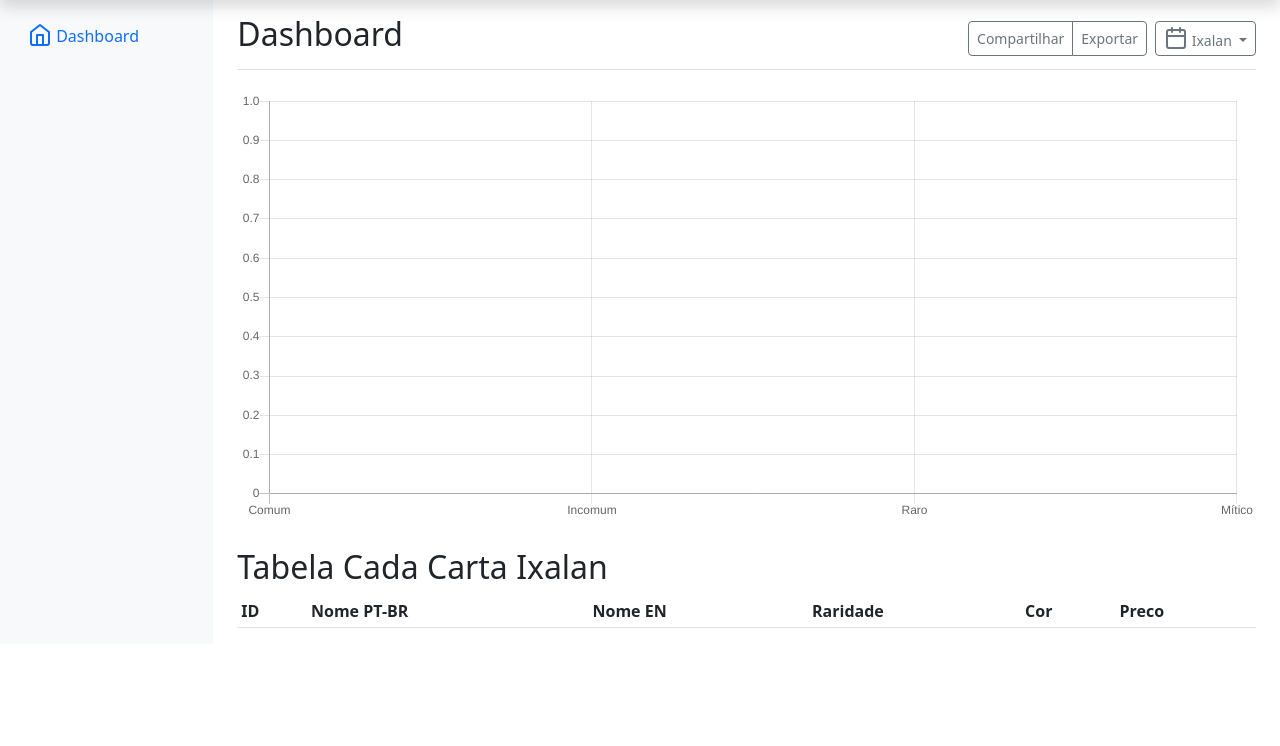
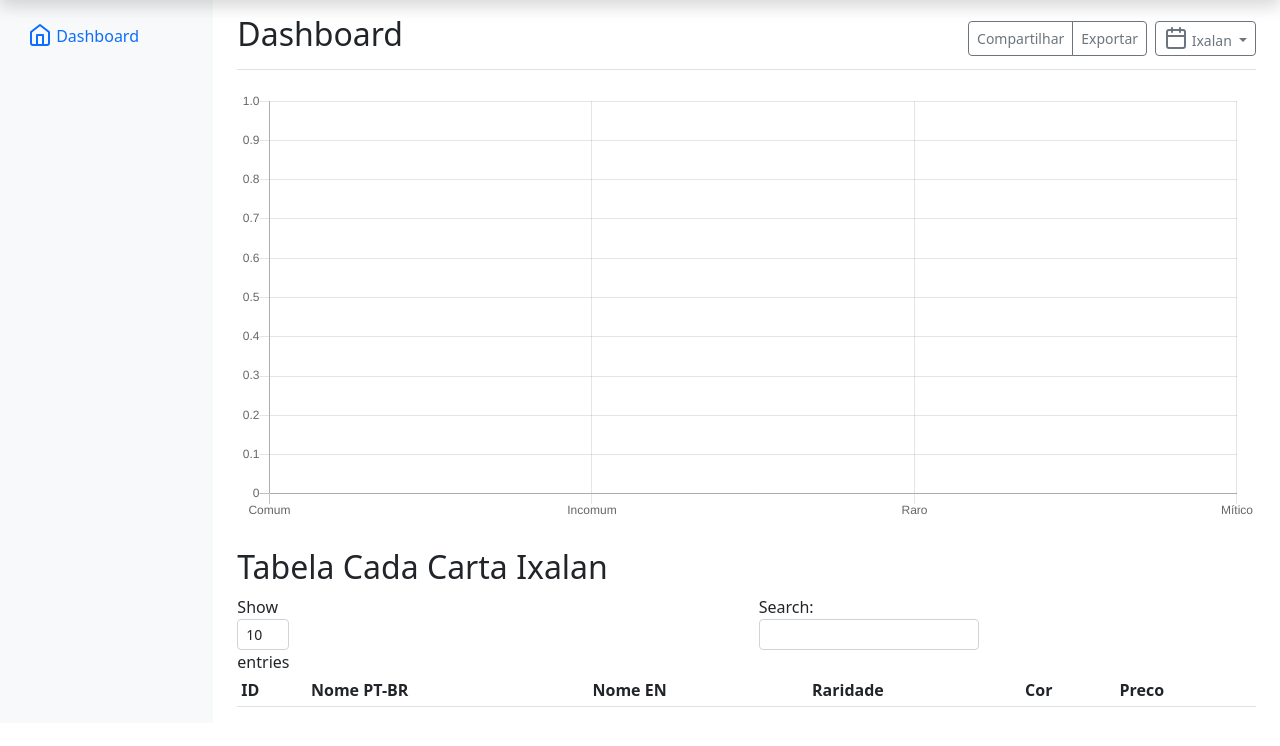
Before and after one commit to RodrigoMRoli/GetPriceLigamagic, a PHP site: page /getPriceLigamagic.php in a window 1280 px wide. Shown: the part 37-783 px from the top of the page. Run offline with PHP 8.4, Linux system fonts and the light colour scheme; data that the repository does not hold is empty; some libraries are stand-ins or nearby versions.

Commit message:
design changes

```diff
--- a/getPriceLigamagic.php
+++ b/getPriceLigamagic.php
@@ -80,6 +80,18 @@ include "api_copy.php";
         white-space: nowrap;
         -webkit-overflow-scrolling: touch;
       }
+      table.dataTable thead .sorting:after,
+      table.dataTable thead .sorting:before,
+      table.dataTable thead .sorting_asc:after,
+      table.dataTable thead .sorting_asc:before,
+      table.dataTable thead .sorting_asc_disabled:after,
+      table.dataTable thead .sorting_asc_disabled:before,
+      table.dataTable thead .sorting_desc:after,
+      table.dataTable thead .sorting_desc:before,
+      table.dataTable thead .sorting_desc_disabled:after,
+      table.dataTable thead .sorting_desc_disabled:before {
+        bottom: .5em;
+      }
     </style>
 
 
@@ -135,7 +147,34 @@ include "api_copy.php";
 
       <h2 style="text-transform:capitalize">Tabela Cada Carta <?php echo $nome_colecao;?></h2>
       <div class="table-responsive">
-        <table class="table table-striped table-sm">
+      <script>
+        $(document).ready(function () {
+        $('#dtBasicExample').DataTable();
+        $('.dataTables_length').addClass('bs-select');
+      });
+      </script>
+      <div class="row">
+        <div class="col-sm-12 col-md-6">
+          <div class="dataTables_length" id="dtBasicExample_length">
+            <label>Show
+              <select name="dtBasicExample_length" aria-controls="dtBasicExample" class="custom-select custom-select-sm form-control form-control-sm">
+                <option value="10">10</option>
+                <option value="25">25</option>
+                <option value="50">50</option>
+                <option value="100">100</option>
+              </select>
+            entries</label>
+          </div>
+        </div>
+        <div class="col-sm-12 col-md-6">
+          <div id="dtBasicExample_filter" class="dataTables_filter">
+            <label>Search:
+              <input type="search" class="form-control form-control-sm" placeholder="" aria-controls="dtBasicExample">
+            </label>
+          </div>
+        </div>
+      </div>
+        <table class="table table-striped table-sm" id="dtBasicExample">
           <thead>
             <tr>
               <th scope="col">ID</th>
```
